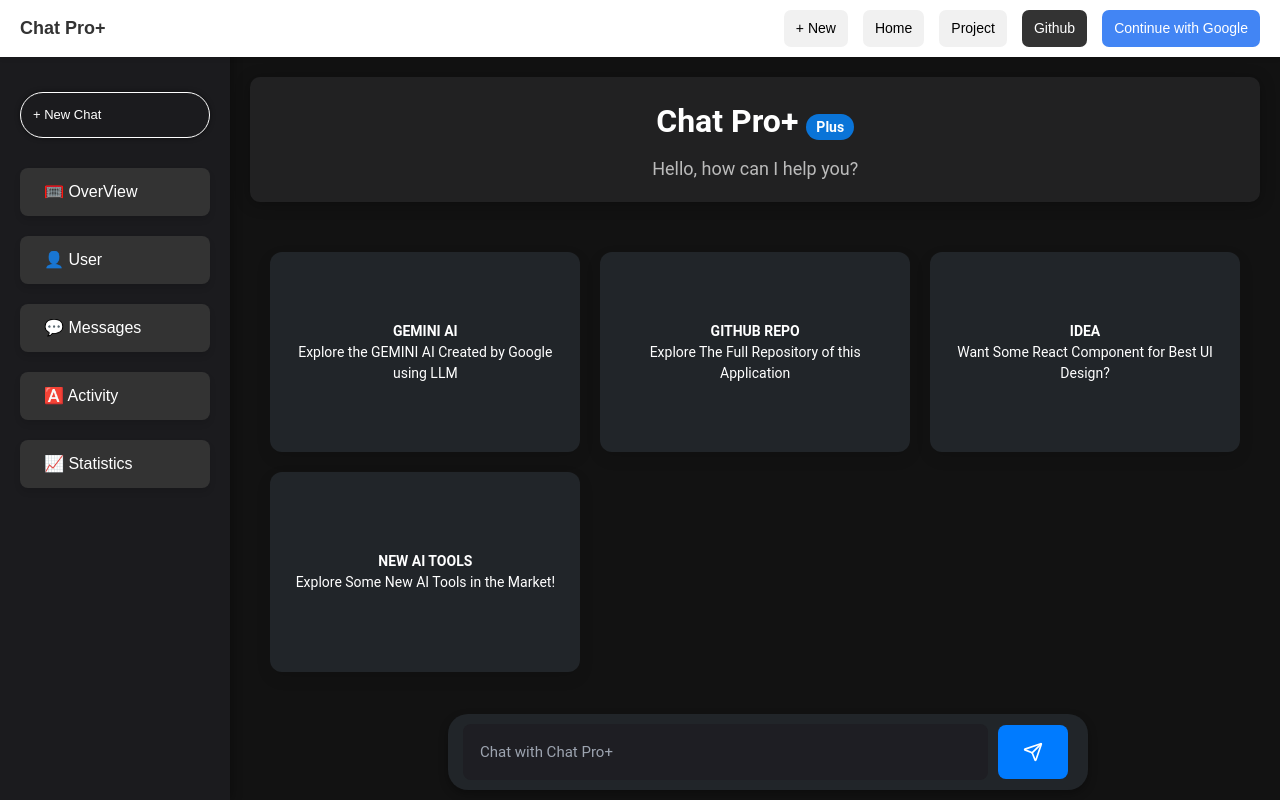
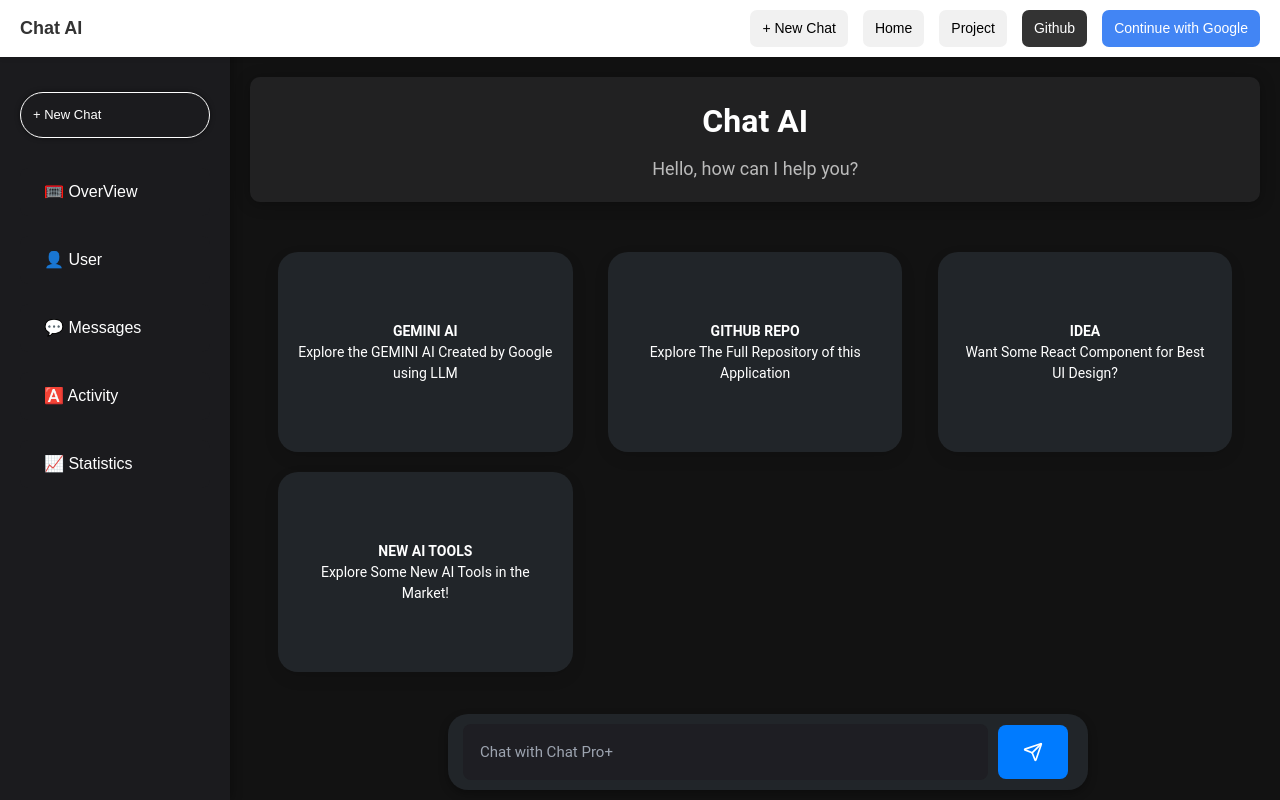
Before and after one commit to Shariph7/Chat-Ai, a React (Create React App) app: page / in a window 1280 px wide. Built offline with nearby package versions, Linux system fonts and the light colour scheme.

Commit message:
Some Changes too!

```diff
--- a/src/ChatApp.js
+++ b/src/ChatApp.js
@@ -139,9 +139,11 @@
   ];
 
   const buttonStyle = {
-    backgroundColor: "#333",
+    border: "none",
+    borderTop: "none",
+    borderBottom: "none",
+    backgroundColor: "#1b1b1e",
     color: "#fff",
-    border: "none",
     borderRadius: "8px",
     padding: "12px 24px",
     fontSize: "16px",
@@ -152,15 +154,15 @@
     margin: "10px auto",
     display: "block",
     textAlign: "left",
-    boxShadow: "0 4px 6px rgba(0, 0, 0, 0.1)",
+    boxShadow: "none",
   };
 
   const handleMouseOver = (e) => {
-    e.target.style.backgroundColor = "#444";
+    e.target.style.backgroundColor = "#595959";
   };
 
   const handleMouseOut = (e) => {
-    e.target.style.backgroundColor = "#333";
+    e.target.style.backgroundColor = "#1b1b1e";
   };
   return (
     <div style={{ height: "100vh", display: "flex", flexDirection: "column" }}>
@@ -203,7 +205,7 @@
     </button>
       </div>
 
-      <Navbar />
+      <Navbar setMessages={setMessages} />
       <div
         className="main"
         style={{ display: "flex", flexDirection: "column", flexGrow: 1 }}
@@ -211,7 +213,7 @@
         <div className="content">
           <div className="hello-section">
             <h1>
-              Chat Pro+ <span>Plus</span>
+              Chat AI
             </h1>
             <div>Hello, how can I help you?</div>
           </div>
@@ -222,9 +224,9 @@
                 <div
                   key={index}
                   style={{
-                    width: "100%",
+                    width: "95%",
                     padding: "20px",
-                    borderRadius: "12px",
+                    borderRadius: "20px",
                     boxShadow: "0 6px 15px rgba(0, 0, 0, 0.1)",
                     backgroundColor: "#212529",
                     color: "white",
@@ -309,8 +311,6 @@
             </div>
           )}
         </div>
-
-        {/* Footer */}
         <form
           className="footer"
           onSubmit={handleSubmit}
--- a/src/Component/NavBar.js
+++ b/src/Component/NavBar.js
@@ -1,17 +1,21 @@
 import React, { useState } from "react";
 import "./NavBar.css";
 
-const Navbar = () => {
+const Navbar = ({ setMessages }) => {
   const [isMenuOpen, setIsMenuOpen] = useState(false);
 
   const toggleMenu = () => {
     setIsMenuOpen((prev) => !prev);
   };
 
+  const handleNewChat = () => {
+    setMessages([]);
+  };
+
   return (
     <nav className="navbar">
       <div className="navbar-left">
-        <span className="navbar-title">Chat Pro+</span>
+        <span className="navbar-title">Chat AI</span>
       </div>
 
       <button className="menu-icon" onClick={toggleMenu}>
@@ -19,11 +23,10 @@
         <span className="menu-bar"></span>
         <span className="menu-bar"></span>
       </button>
-
       <div className={`navbar-right ${isMenuOpen ? "open" : ""}`}>
-        <button className="navbar-button">+ New</button>
+        <button className="navbar-button" onClick={handleNewChat}>+ New Chat</button>
         <button className="navbar-button">Home</button>
-        <button className="navbar-button">Project</button>
+        <a href="https://shariph7.github.io/OJT/"><button className="navbar-button">Project</button></a>
         <a href="https://github.com/shariph7"><button className="navbar-button navbar-github">Github</button></a>
         <button className="navbar-button navbar-google">
           Continue with Google
```
